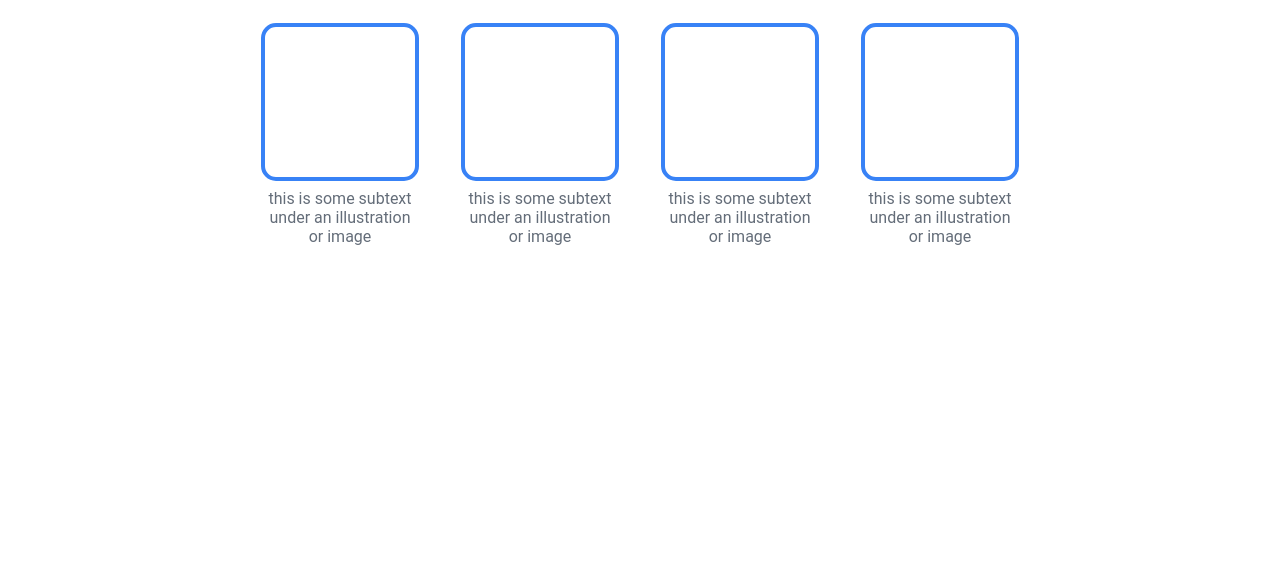
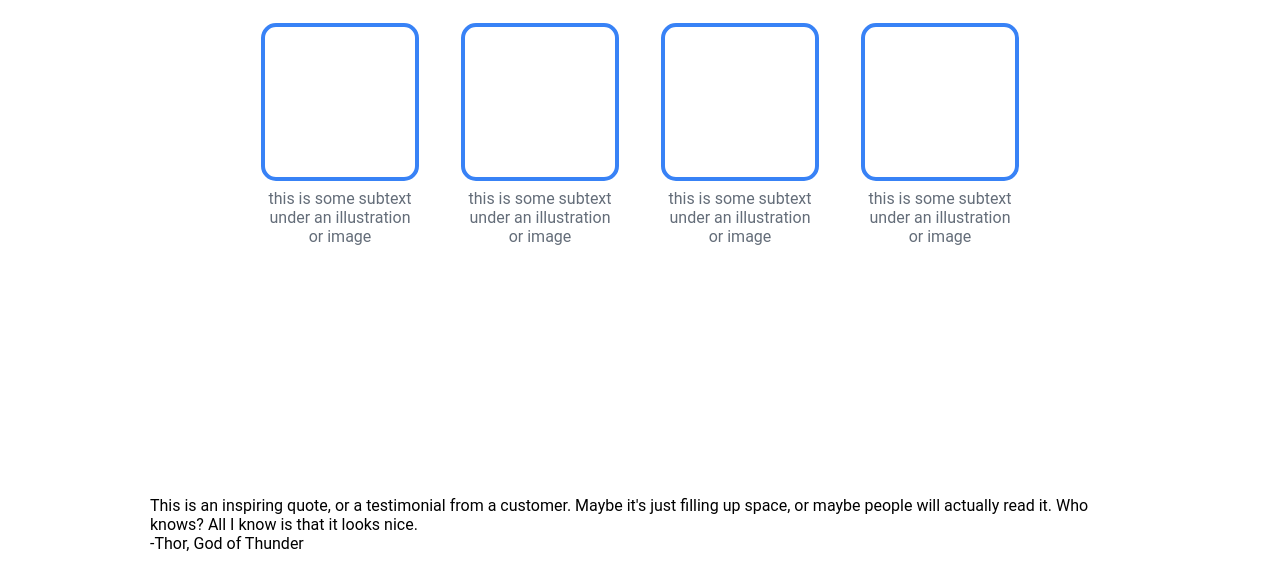
Before and after one commit to trietpsu29/landing-page, a plain HTML site: page index.html in a window 1280 px wide. Shown: the part 697-1284 px from the top of the page. Before the commit the page ends 1043 px from the top, so only its background shows below. Drawn offline with Linux system fonts and the light colour scheme.

Commit message:
Add section 3 elements
Added the HTML elements for section 3 to
index.html.

```diff
--- a/index.html
+++ b/index.html
@@ -56,5 +56,15 @@
         </div>
       </div>
     </div>
+    <div class="section3">
+      <div class="content">
+        <div class="quote">
+          This is an inspiring quote, or a testimonial from a customer. Maybe
+          it's just filling up space, or maybe people will actually read it. Who
+          knows? All I know is that it looks nice.
+          <div class="thor">-Thor, God of Thunder</div>
+        </div>
+      </div>
+    </div>
   </body>
 </html>
```
